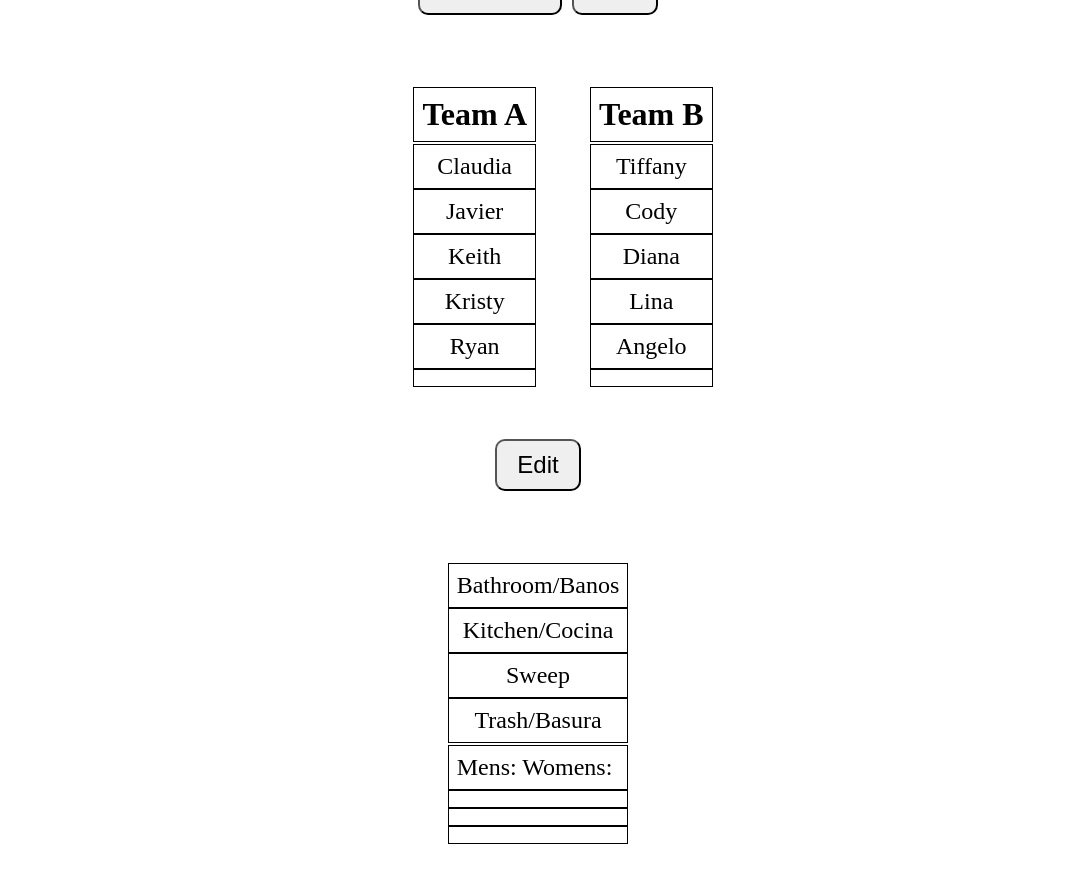
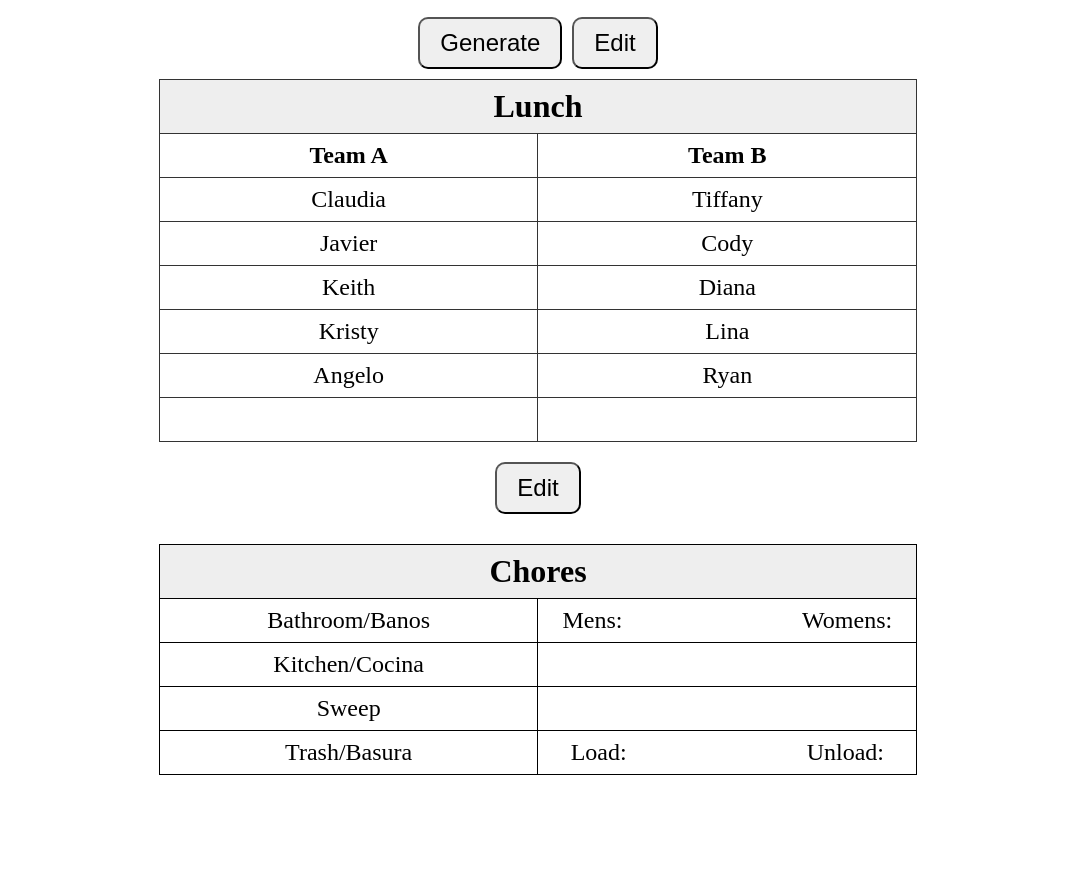
Before and after one commit to MiakIndalicio/floorshiftschedlingapp, a plain HTML site: page Components/schedule.html in a window 1280 px wide. Shown: the part 536-1418 px from the top of the page, without its empty margins (102-1177 px from the left). After the commit the page ends 1349 px from the top, so only its background shows below. Drawn offline with Linux system fonts and the light colour scheme.

Commit message:
added styles to the tables and fixed some things with the tables

```diff
--- a/Components/CSS/styles.css
+++ b/Components/CSS/styles.css
@@ -1,5 +1,11 @@
 html {
     font-size: 16px;
+}
+
+table {
+    border-collapse: collapse;
+    width: 100%;
+    table-layout: fixed;
 }
 
 #header {
@@ -48,53 +54,59 @@ button {
     text-align: center;
 }
 
-.lunch {
-    margin-top: 40px;
-    padding: 30px 30px;
-    display: flex;
-    justify-content: center;
-    gap: 50px;
+#load-unload th[colspan="7"] {
+    background-color: #eee;
+    font-size: 2rem;
 }
 
-thead.team-name th {
-    font-size: 2rem;
+/* lunch */
+
+#lunch-table1 {
+    border-collapse: collapse;
+    margin: 0 auto;
+    width: 60%;
     text-align: center;
+    margin-top: 10px;
+
 }
 
-.team-a {
-    display: flex;
-    flex-direction: column;
-    justify-content: center;
-    align-items: center;
+#lunch-table1 th,
+#lunch-table1 td {
+    border: 1px solid #333;
+    padding: 8px;
 }
 
-.team-b {
-    display: flex;
-    flex-direction: column;
-    justify-content: center;
-    align-items: center;
+#lunch-table1 th[colspan="2"] {
+    background-color: #eee;
+    font-size: 2rem;
 }
 
+/* chores */
 .chore-schedule {
-    margin-top: 40px;
+    margin-top: 5px;
     padding: 30px 40px;
     display: flex;
     justify-content: center;
+    align-items: center;
+    width: 60%;
+    margin: 0 auto;
 }
 
 .chore-area {
-    display: flex;
-    flex-direction: column;
+    margin: 0 auto;
+}
+
+.chore-name {
+   margin: 0 auto;
+   gap: 2rem;
+}
+
+#chore-schedule th[colspan='2'] {
+    background-color: #eee;
+    font-size: 2rem;
+}
 
 
-}
-
-.chores-name {
-    display: flex;
-    flex-direction: row;
-
-
-}
 
 @media print {
     button {
--- a/Components/schedule.html
+++ b/Components/schedule.html
@@ -7,6 +7,11 @@
 
         <div id="table-div">
             <table id="load-unload">
+                <thead>
+                    <tr>
+                        <th colspan="7">1st Shift Floor Schedule</th>
+                    </tr>
+                </thead>
                 <thead>
                     <tr id="table-headers">
                         <th class="employee-id">ID</th>
@@ -113,33 +118,41 @@
 
         <div class="lunch">
             <table id="lunch-table1">
-                <thead class="team-name">
+                <thead>
+                    <tr>
+                        <th colspan="2">Lunch</th>
+                    </tr>
+                    <tr>
                         <th>Team A</th>
+                        <th>Team B</th>
+                    </tr>
                 </thead>
-                <tablebody>
-                    <tr id="team-a">
+                <tbody>
+                    <tr>
                         <td class="team-a">Claudia</td>
+                        <td class="team-b">Tiffany</td>
+                    </tr>
+                    <tr>
                         <td class="team-a">Javier</td>
+                        <td class="team-b">Cody</td>
+                    </tr>
+                    <tr>
                         <td class="team-a">Keith</td>
+                        <td class="team-b">Diana</td>
+                    </tr>
+                    <tr>
                         <td class="team-a">Kristy</td>
-                        <td class="team-a">Ryan</td>
-                        <td class="team-a"></td>
+                        <td class="team-b">Lina</td>
                     </tr>
-                </tablebody>
-            </table>
-
-            <table id="lunch-table2">
-                <thead class="team-name">
-                    <th>Team B</th>
-                </thead>
-                <tr id="team-b">
-                    <td class="team-b">Tiffany</td>
-                    <td class="team-b">Cody</td>
-                    <td class="team-b">Diana</td>
-                    <td class="team-b">Lina</td>
-                    <td class="team-b">Angelo</td>
-                    <td class="team-b"></td>
+                    <tr>
+                        <td class="team-a">Angelo</td>
+                        <td class="team-b">Ryan</td>
                     </tr>
+                    <tr>
+                        <td class="team-a">&nbsp;</td>
+                        <td class="team-b">&nbsp;</td>
+                    </tr>
+                </tbody>
             </table>
          </div>
 
@@ -150,22 +163,42 @@
         <script src="./JS/generator.js"></script>
 
         <div class="chore-schedule">
-            <table id="chore-schedule">
-                <tr id="chore-area">
+            <table id='chore-schedule'>
+                <thead>
+                    <tr>
+                        <th colspan="2">Chores</th>
+                    </tr>
+                </thead>
+                <tbody>
+                    <tr>
                         <td class="chore-area">Bathroom/Banos</td>
+                        <td class="chore-name">
+                            <span>Mens:&nbsp;&nbsp;&nbsp;&nbsp;&nbsp;&nbsp;&nbsp;&nbsp;&nbsp;&nbsp;&nbsp;&nbsp;&nbsp;&nbsp;&nbsp;&nbsp;
+                                &nbsp;&nbsp;&nbsp;&nbsp;&nbsp;&nbsp;&nbsp;&nbsp;&nbsp;&nbsp;&nbsp;&nbsp;
+                            </span>
+                            <span>Womens:</span>
+                        </td>
+                    </tr>
+                    <tr>
                         <td class="chore-area">Kitchen/Cocina</td>
+                        <td class="chore-name"></td>
+                    </tr>
+                    <tr>
                         <td class="chore-area">Sweep</td>
+                        <td class="chore-name"></td>
+                    </tr>
+                    <tr>
                         <td class="chore-area">Trash/Basura</td>
+                        <td class="chore-name">
+                            <span>Load:&nbsp;&nbsp;&nbsp;&nbsp;&nbsp;&nbsp;&nbsp;&nbsp;&nbsp;&nbsp;&nbsp;&nbsp;&nbsp;&nbsp;&nbsp;&nbsp;
+                                &nbsp;&nbsp;&nbsp;&nbsp;&nbsp;&nbsp;&nbsp;&nbsp;&nbsp;&nbsp;&nbsp;&nbsp;
+                            </span>
+                            <span>Unload:</span>
+                        </td>
                     </tr>
-                <tr id="chores-name">
-                    <td class="chores-name">Mens:
-                        Womens:
-                    </td>
-                    <td class="chores-name"></td>
-                    <td class="chores-name"></td>
-                    <td class="chores-name"></td>
-                </tr>
+                </tbody>
             </table>
         </div>
+
     </body>
 </html>
```
Lines whose indentation alone changed are shown as unchanged.
